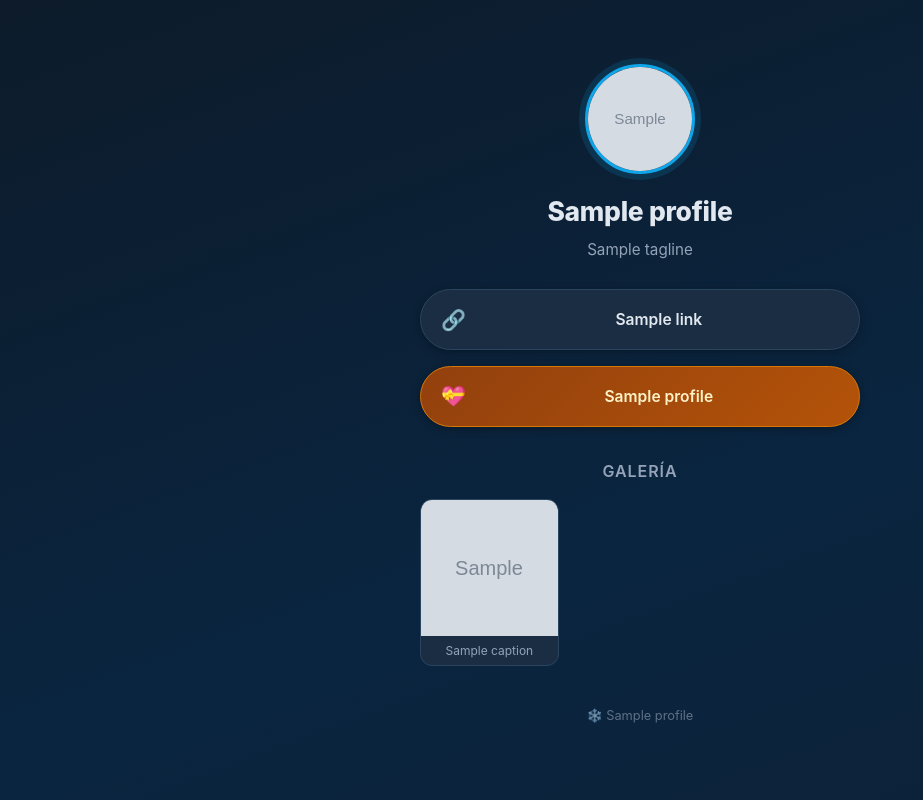
After one commit to matiasosuna/coldplunge-tracker, a FastAPI app: template app/templates/social.html in a window 1280 px wide. The commit adds this page. Shown: the whole page, without its empty margins (0-923 px from the left). Run offline with FastAPI, Linux system fonts and the light colour scheme; the template is opened without the code that fills it: most values are stand-ins (such as "Sample title", 1, 10 or a date in 2020); grey boxes marked "Sample" are stand-in pictures.

Commit message:
Add /social landing page and /admin/social panel

```diff
--- a/app/main.py
+++ b/app/main.py
@@ -14,7 +14,7 @@ from sqlalchemy import func, extract
 
 from app.database import engine, get_db
 from app import models
-from app.models import Transaction, Location, INCOME_CATEGORIES, EXPENSE_CATEGORIES
+from app.models import Transaction, Location, INCOME_CATEGORIES, EXPENSE_CATEGORIES, SocialProfile, SocialLink, SocialPhoto
 from app.auth import (
     verify_password, create_session_token, get_current_user,
     COOKIE_NAME, REMEMBER_ME_DAYS
@@ -384,3 +384,160 @@ async def toggle_location(
         loc.active = not loc.active
         db.commit()
     return RedirectResponse(url="/ubicaciones", status_code=302)
+
+
+# ---------------------------------------------------------------------------
+# Social landing page helpers
+# ---------------------------------------------------------------------------
+
+def get_or_create_profile(db: Session) -> SocialProfile:
+    profile = db.query(SocialProfile).first()
+    if not profile:
+        profile = SocialProfile()
+        db.add(profile)
+        db.commit()
+        db.refresh(profile)
+    return profile
+
+
+# ---------------------------------------------------------------------------
+# Public social landing page
+# ---------------------------------------------------------------------------
+
+@app.get("/social", response_class=HTMLResponse)
+async def social_page(request: Request, db: Session = Depends(get_db)):
+    profile = get_or_create_profile(db)
+    links = db.query(SocialLink).filter(SocialLink.active == True).order_by(SocialLink.order).all()
+    photos = db.query(SocialPhoto).order_by(SocialPhoto.order).all()
+    return tr(request, "social.html", {
+        "profile": profile,
+        "links": links,
+        "photos": photos,
+    })
+
+
+# ---------------------------------------------------------------------------
+# Admin social panel
+# ---------------------------------------------------------------------------
+
+@app.get("/admin/social", response_class=HTMLResponse)
+async def admin_social_page(request: Request, db: Session = Depends(get_db)):
+    if not get_current_user(request):
+        return auth_redirect()
+    profile = get_or_create_profile(db)
+    links = db.query(SocialLink).order_by(SocialLink.order).all()
+    photos = db.query(SocialPhoto).order_by(SocialPhoto.order).all()
+    return tr(request, "admin_social.html", {
+        "profile": profile,
+        "links": links,
+        "photos": photos,
+    })
+
+
+@app.post("/admin/social/profile")
+async def admin_social_profile(
+    request: Request,
+    business_name: str = Form(...),
+    tagline: str = Form(""),
+    profile_image_url: str = Form(""),
+    donation_link: str = Form(""),
+    donation_label: str = Form("Apoyanos"),
+    db: Session = Depends(get_db),
+):
+    if not get_current_user(request):
+        return auth_redirect()
+    profile = get_or_create_profile(db)
+    profile.business_name = business_name.strip()
+    profile.tagline = tagline.strip()
+    profile.profile_image_url = profile_image_url.strip()
+    profile.donation_link = donation_link.strip()
+    profile.donation_label = donation_label.strip() or "Apoyanos"
+    db.commit()
+    return RedirectResponse(url="/admin/social", status_code=302)
+
+
+@app.post("/admin/social/links/add")
+async def admin_add_link(
+    request: Request,
+    platform: str = Form(...),
+    label: str = Form(...),
+    url: str = Form(...),
+    db: Session = Depends(get_db),
+):
+    if not get_current_user(request):
+        return auth_redirect()
+    max_order = db.query(SocialLink).count()
+    link = SocialLink(
+        platform=platform.strip(),
+        label=label.strip(),
+        url=url.strip(),
+        order=max_order,
+    )
+    db.add(link)
+    db.commit()
+    return RedirectResponse(url="/admin/social", status_code=302)
+
+
+@app.post("/admin/social/links/{link_id}/delete")
+async def admin_delete_link(
+    request: Request,
+    link_id: int,
+    db: Session = Depends(get_db),
+):
+    if not get_current_user(request):
+        return auth_redirect()
+    link = db.query(SocialLink).filter(SocialLink.id == link_id).first()
+    if link:
+        db.delete(link)
+        db.commit()
+    return RedirectResponse(url="/admin/social", status_code=302)
+
+
+@app.post("/admin/social/links/{link_id}/toggle")
+async def admin_toggle_link(
+    request: Request,
+    link_id: int,
+    db: Session = Depends(get_db),
+):
+    if not get_current_user(request):
+        return auth_redirect()
+    link = db.query(SocialLink).filter(SocialLink.id == link_id).first()
+    if link:
+        link.active = not link.active
+        db.commit()
+    return RedirectResponse(url="/admin/social", status_code=302)
+
+
+@app.post("/admin/social/photos/add")
+async def admin_add_photo(
+    request: Request,
+    image_url: str = Form(...),
+    caption: str = Form(""),
+    db: Session = Depends(get_db),
+):
+    if not get_current_user(request):
+        return auth_redirect()
+    max_order = db.query(SocialPhoto).count()
+    photo = SocialPhoto(
+        image_url=image_url.strip(),
+        caption=caption.strip(),
+        order=max_order,
+    )
+    db.add(photo)
+    db.commit()
+    return RedirectResponse(url="/admin/social", status_code=302)
+
+
+@app.post("/admin/social/photos/{photo_id}/delete")
+async def admin_delete_photo(
+    request: Request,
+    photo_id: int,
+    db: Session = Depends(get_db),
+):
+    if not get_current_user(request):
+        return auth_redirect()
+    photo = db.query(SocialPhoto).filter(SocialPhoto.id == photo_id).first()
+    if photo:
+        db.delete(photo)
+        db.commit()
+    return RedirectResponse(url="/admin/social", status_code=302)
--- a/app/templates/base.html
+++ b/app/templates/base.html
@@ -16,6 +16,7 @@
       <a href="/" class="nav-link {% if request.url.path == '/' %}active{% endif %}">Dashboard</a>
       <a href="/transacciones" class="nav-link {% if request.url.path.startswith('/transacciones') %}active{% endif %}">Transacciones</a>
       <a href="/ubicaciones" class="nav-link {% if request.url.path.startswith('/ubicaciones') %}active{% endif %}">Ubicaciones</a>
+      <a href="/admin/social" class="nav-link {% if request.url.path.startswith('/admin/social') %}active{% endif %}">Social</a>
       <form method="post" action="/logout" style="display:inline;">
         <button type="submit" class="btn-logout">Salir</button>
       </form>
--- /dev/null
+++ b/app/templates/social.html
@@ -0,0 +1,85 @@
+<!DOCTYPE html>
+<html lang="es">
+<head>
+  <meta charset="UTF-8" />
+  <meta name="viewport" content="width=device-width, initial-scale=1.0" />
+  <title>{{ profile.business_name }}</title>
+  <link rel="stylesheet" href="/static/style.css" />
+</head>
+<body class="social-body">
+
+  <div class="social-page">
+
+    <!-- Hero -->
+    <header class="social-hero">
+      {% if profile.profile_image_url %}
+      <img
+        src="{{ profile.profile_image_url }}"
+        alt="{{ profile.business_name }}"
+        class="social-avatar"
+        onerror="this.style.display='none'"
+      />
+      {% else %}
+      <div class="social-avatar-placeholder">❄️</div>
+      {% endif %}
+      <h1 class="social-name">{{ profile.business_name }}</h1>
+      {% if profile.tagline %}
+      <p class="social-tagline">{{ profile.tagline }}</p>
+      {% endif %}
+    </header>
+
+    <!-- Links -->
+    <section class="social-links-section">
+      {% for link in links %}
+      <a href="{{ link.url }}" class="social-link-btn" target="_blank" rel="noopener noreferrer">
+        <span class="social-link-icon">
+          {% if link.platform == "instagram" %}📸
+          {% elif link.platform == "tiktok" %}🎵
+          {% elif link.platform == "whatsapp" %}💬
+          {% elif link.platform == "youtube" %}▶️
+          {% else %}🔗
+          {% endif %}
+        </span>
+        <span class="social-link-label">{{ link.label }}</span>
+      </a>
+      {% endfor %}
+
+      {% if profile.donation_link %}
+      <a href="{{ profile.donation_link }}" class="social-link-btn social-donate-btn" target="_blank" rel="noopener noreferrer">
+        <span class="social-link-icon">💝</span>
+        <span class="social-link-label">{{ profile.donation_label or "Apoyanos" }}</span>
+      </a>
+      {% endif %}
+    </section>
+
+    <!-- Photo gallery -->
+    {% if photos %}
+    <section class="social-gallery-section">
+      <h2 class="social-gallery-title">Galería</h2>
+      <div class="social-gallery-grid">
+        {% for photo in photos %}
+        <div class="social-photo-card">
+          <img
+            src="{{ photo.image_url }}"
+            alt="{{ photo.caption or 'Foto' }}"
+            class="social-photo-img"
+            loading="lazy"
+            onerror="this.parentElement.style.display='none'"
+          />
+          {% if photo.caption %}
+          <p class="social-photo-caption">{{ photo.caption }}</p>
+          {% endif %}
+        </div>
+        {% endfor %}
+      </div>
+    </section>
+    {% endif %}
+
+    <footer class="social-footer">
+      <p>❄️ {{ profile.business_name }}</p>
+    </footer>
+
+  </div>
+
+</body>
+</html>
--- a/static/style.css
+++ b/static/style.css
@@ -593,3 +593,229 @@ body {
   padding-top: 1rem;
   border-top: 1px solid var(--color-border);
 }
+
+/* ===== SOCIAL LANDING PAGE ===== */
+.social-body {
+  background: linear-gradient(160deg, #0d1b2a 0%, #0a2540 60%, #0d2137 100%);
+  min-height: 100vh;
+}
+
+.social-page {
+  max-width: 480px;
+  margin: 0 auto;
+  padding: 2rem 1.25rem 3rem;
+  display: flex;
+  flex-direction: column;
+  align-items: center;
+  gap: 0;
+}
+
+/* Hero */
+.social-hero {
+  display: flex;
+  flex-direction: column;
+  align-items: center;
+  text-align: center;
+  padding: 2rem 0 1.75rem;
+  width: 100%;
+}
+
+.social-avatar {
+  width: 110px;
+  height: 110px;
+  border-radius: 50%;
+  object-fit: cover;
+  border: 3px solid var(--color-primary);
+  box-shadow: 0 0 0 6px rgba(14, 165, 233, 0.15);
+  margin-bottom: 1.1rem;
+}
+
+.social-avatar-placeholder {
+  width: 110px;
+  height: 110px;
+  border-radius: 50%;
+  background: var(--color-surface);
+  border: 3px solid var(--color-primary);
+  box-shadow: 0 0 0 6px rgba(14, 165, 233, 0.15);
+  display: flex;
+  align-items: center;
+  justify-content: center;
+  font-size: 3rem;
+  margin-bottom: 1.1rem;
+}
+
+.social-name {
+  font-size: 1.65rem;
+  font-weight: 800;
+  color: var(--color-text);
+  letter-spacing: -0.01em;
+  margin-bottom: 0.4rem;
+}
+
+.social-tagline {
+  color: var(--color-text-muted);
+  font-size: 0.95rem;
+  max-width: 320px;
+  line-height: 1.55;
+}
+
+/* Link buttons */
+.social-links-section {
+  width: 100%;
+  display: flex;
+  flex-direction: column;
+  gap: 0.75rem;
+  margin-bottom: 2rem;
+}
+
+.social-link-btn {
+  display: flex;
+  align-items: center;
+  gap: 0.85rem;
+  width: 100%;
+  padding: 0.9rem 1.25rem;
+  border-radius: 999px;
+  background: var(--color-surface);
+  border: 1px solid var(--color-border);
+  color: var(--color-text);
+  text-decoration: none;
+  font-size: 0.975rem;
+  font-weight: 600;
+  transition: background 0.15s, border-color 0.15s, transform 0.1s;
+  box-shadow: var(--shadow);
+}
+
+.social-link-btn:hover {
+  background: var(--color-surface-2);
+  border-color: var(--color-primary);
+  transform: translateY(-1px);
+}
+
+.social-link-btn:active {
+  transform: translateY(0);
+}
+
+.social-link-icon {
+  font-size: 1.25rem;
+  width: 1.5rem;
+  text-align: center;
+  flex-shrink: 0;
+}
+
+.social-link-label {
+  flex: 1;
+  text-align: center;
+}
+
+/* Donation button */
+.social-donate-btn {
+  background: linear-gradient(135deg, #92400e, #b45309);
+  border-color: #d97706;
+  color: #fef3c7;
+  margin-top: 0.25rem;
+}
+
+.social-donate-btn:hover {
+  background: linear-gradient(135deg, #b45309, #d97706);
+  border-color: #f59e0b;
+  color: #fff;
+}
+
+/* Photo gallery */
+.social-gallery-section {
+  width: 100%;
+}
+
+.social-gallery-title {
+  font-size: 1rem;
+  font-weight: 600;
+  color: var(--color-text-muted);
+  text-transform: uppercase;
+  letter-spacing: 0.06em;
+  text-align: center;
+  margin-bottom: 1rem;
+}
+
+.social-gallery-grid {
+  display: grid;
+  grid-template-columns: repeat(2, 1fr);
+  gap: 0.75rem;
+}
+
+@media (min-width: 520px) {
+  .social-gallery-grid {
+    grid-template-columns: repeat(3, 1fr);
+  }
+}
+
+.social-photo-card {
+  border-radius: var(--radius-lg);
+  overflow: hidden;
+  background: var(--color-surface);
+  border: 1px solid var(--color-border);
+}
+
+.social-photo-img {
+  width: 100%;
+  aspect-ratio: 1 / 1;
+  object-fit: cover;
+  display: block;
+}
+
+.social-photo-caption {
+  padding: 0.4rem 0.6rem;
+  font-size: 0.75rem;
+  color: var(--color-text-muted);
+  text-align: center;
+  line-height: 1.35;
+}
+
+/* Footer */
+.social-footer {
+  margin-top: 2.5rem;
+  color: var(--color-text-muted);
+  font-size: 0.8rem;
+  text-align: center;
+  opacity: 0.6;
+}
+
+/* ===== ADMIN SOCIAL PHOTO GRID ===== */
+.admin-photo-grid {
+  display: grid;
+  grid-template-columns: repeat(2, 1fr);
+  gap: 0.75rem;
+}
+
+@media (min-width: 600px) {
+  .admin-photo-grid {
+    grid-template-columns: repeat(3, 1fr);
+  }
+}
+
+@media (min-width: 800px) {
+  .admin-photo-grid {
+    grid-template-columns: repeat(4, 1fr);
+  }
+}
+
+.admin-photo-card {
+  background: var(--color-surface-2);
+  border: 1px solid var(--color-border);
+  border-radius: var(--radius-lg);
+  padding: 0.5rem;
+}
+
+.admin-photo-img {
+  width: 100%;
+  aspect-ratio: 1 / 1;
+  object-fit: cover;
+  border-radius: var(--radius);
+  display: block;
+}
+
+.admin-photo-caption {
+  font-size: 0.75rem;
+  color: var(--color-text-muted);
+  margin-top: 0.35rem;
+  text-align: center;
+}
```
Also changed, not shown: app/models.py (+32 -0 lines), app/templates/admin_social.html (added, +176 -0 lines).
